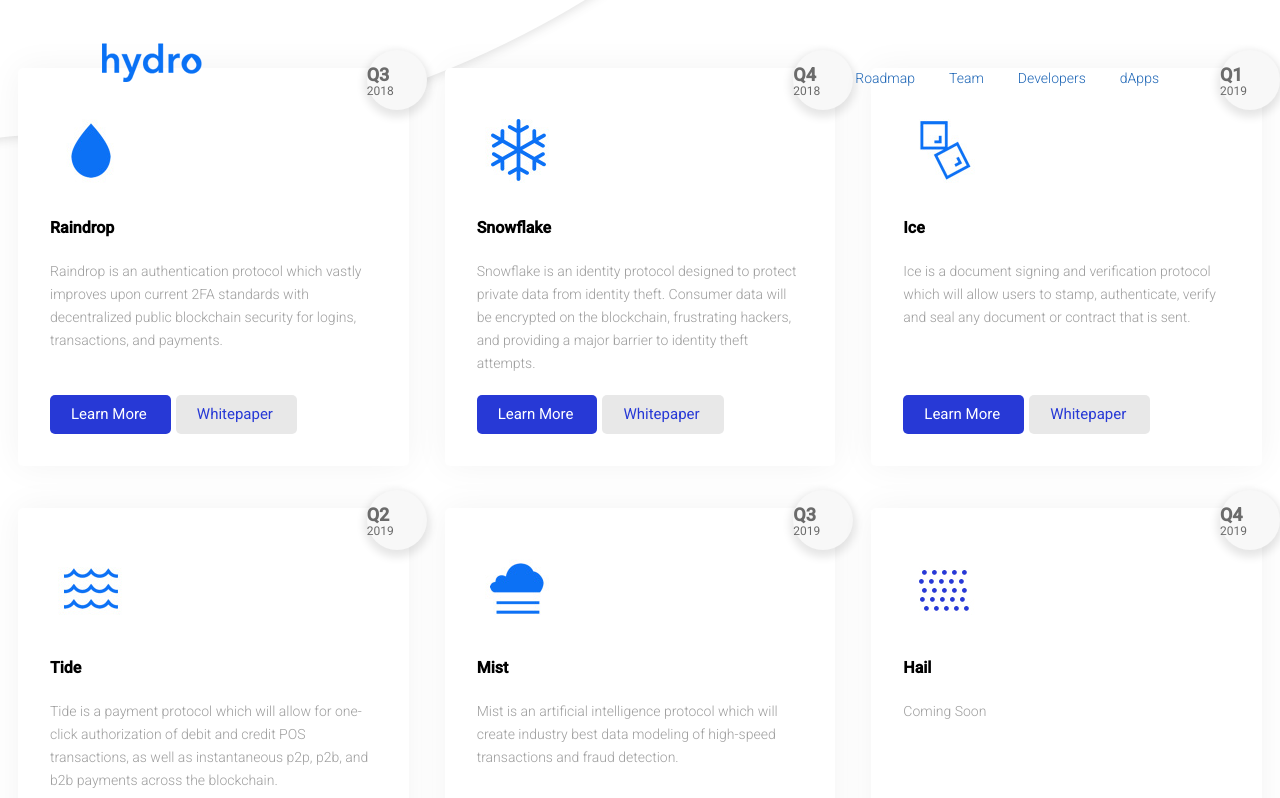
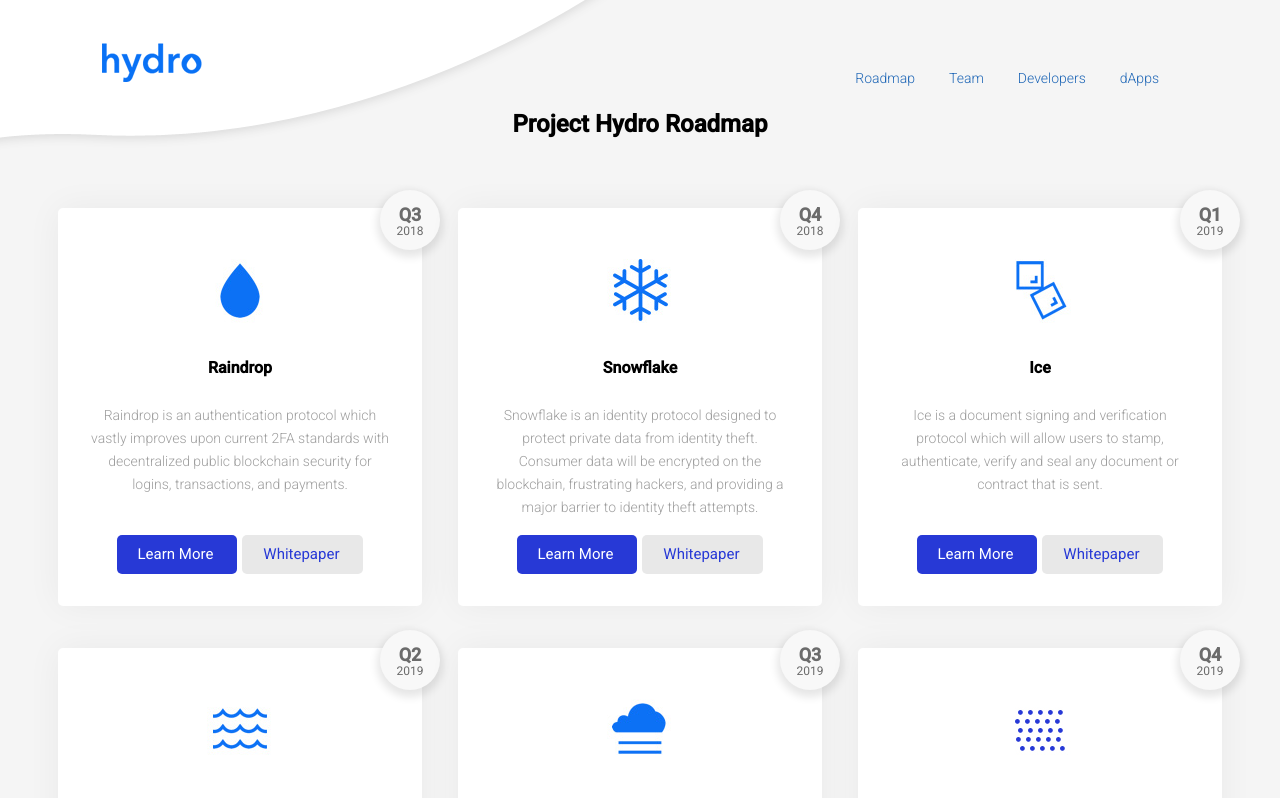
Before and after one commit to hydrogen-dev/projecthydro.org, a React (Create React App) app: page /roadmap in a window 1280 px wide. Shown: the top 798 px of the page. Built offline with nearby package versions, Linux system fonts and the light colour scheme; the HTML template or start-up script is replaced by a standard one.

Commit message:
Roadmap
oops broke roadmap

```diff
--- a/src/roadmap/Roadmap.js
+++ b/src/roadmap/Roadmap.js
@@ -1,11 +1,25 @@
 import React, { Component } from 'react';
 import styled from 'styled-components';
 
+const Main = styled.section`
+  background:#f5f5f5;
+`
+const Box3 = styled.div`
+  display:table;
+`
 const Box = styled.div`
   float:left;
   width:33.333333%;
   margin-bottom: 42px;
   display:table-cell;
+  @media screen and (max-width: 1000px){
+    width:50%;
+  }
+  @media screen and (max-width: 686px){
+    width:100%;
+    float:none;
+    display:block;
+  }
 `
 const BoxPadding = styled.div`
   padding-left:18px;
@@ -70,19 +84,40 @@
   color:#2739d6;
   background:#e8e8e8;
 `
+const InnerWrapper = styled.div`
+  margin:0 auto;
+  max-width:1200px;
+  padding-top:90px;
+  padding-bottom:90px;
+`
+const Title = styled.h2`
+  text-align:center;
+  margin-bottom:70px;
+`
+const Phase = styled.h4`
+  margin-bottom: 25px;
+  text-align:center;
+`
+const Center =  styled.div`
+  text-align:center;
+`
 const Clear = styled.div`
   clear:both;
+`
+const ClearBoxes = styled(Clear)`
+  @media screen and (max-width: 1000px){
+    clear:none;
+  }
 `
 class Roadmap extends Component {
 
   render() {
     return (
-      <section id="row-4">
-    		<div id="row-4-backgrounds">
-    			<div className="inner-wrapper padding">
-    				<h2 className="center bottom-padding">Project Hydro Roadmap</h2>
-    				<div className="center">
-    					<div>
+      <Main>
+  			<InnerWrapper>
+  				<Title>Project Hydro Roadmap</Title>
+  				<Center>
+  					<Box3>
 
   						<Box>
   							<BoxPadding>
@@ -90,7 +125,7 @@
   								<BoxInner>
   									<BoxText>
   										<img alt="Raindrop" src={process.env.PUBLIC_URL + "/images/raindrop.jpg"} />
-    										<h4 className="center bottom-padding-icons">Raindrop</h4>
+  										<Phase>Raindrop</Phase>
   										<p>Raindrop is an authentication protocol which vastly improves upon current 2FA standards with decentralized public blockchain security for logins, transactions, and payments.</p>
   										<Clear/>
   									</BoxText>
@@ -106,7 +141,7 @@
   								<BoxInner>
   									<BoxText>
   										<img alt="Snowflake" src={process.env.PUBLIC_URL + "/images/snowflake.jpg"} />
-    										<h4 className="center bottom-padding-icons">Snowflake</h4>
+  										<Phase>Snowflake</Phase>
   										<p>Snowflake is an identity protocol designed to protect private data from identity theft.  Consumer data will be encrypted on the blockchain, frustrating hackers, and providing a major barrier to identity theft attempts.</p>
   										<Clear/>
   									</BoxText>
@@ -122,7 +157,7 @@
   								<BoxInner>
   									<BoxText>
   										<img alt="Ice" src={process.env.PUBLIC_URL + "/images/ice.jpg"} />
-    										<h4 className="center bottom-padding-icons">Ice</h4>
+  										<Phase>Ice</Phase>
   										<p>Ice is a document signing and verification protocol which will allow users to stamp, authenticate, verify and seal any document or contract that is sent.</p>
   										<Clear/>
   									</BoxText>
@@ -132,7 +167,7 @@
   							</BoxPadding>
   						</Box>
 
-    						<div className="clr-boxes"></div>
+  						<ClearBoxes />
 
   						<Box>
   							<BoxPadding>
@@ -140,7 +175,7 @@
   								<BoxInner>
   									<BoxText>
   										<img alt="Tide" src={process.env.PUBLIC_URL + "/images/tide.jpg"} />
-    										<h4 className="center bottom-padding-icons">Tide</h4>
+  										<Phase>Tide</Phase>
   										<p>Tide is a payment protocol which will allow for one-click authorization of debit and credit POS transactions, as well as instantaneous p2p, p2b, and b2b payments across the blockchain.</p>
   										<Clear/>
   									</BoxText>
@@ -156,7 +191,7 @@
   								<BoxInner>
   									<BoxText>
   										<img alt="Mist" src={process.env.PUBLIC_URL + "/images/mist.jpg"} />
-    										<h4 className="center bottom-padding-icons">Mist</h4>
+  										<Phase>Mist</Phase>
   										<p>Mist is an artificial intelligence protocol which will create industry best data modeling of high-speed transactions and fraud detection.</p>
   										<Clear/>
   									</BoxText>
@@ -172,7 +207,7 @@
   								<BoxInner>
   									<BoxText>
   										<img alt="Mist" src={process.env.PUBLIC_URL + "/images/hail.jpg"} />
-    										<h4 className="center bottom-padding-icons">Hail</h4>
+  										<Phase>Hail</Phase>
   										<p>Coming Soon</p>
   										<Clear/>
   									</BoxText>
@@ -183,11 +218,10 @@
   						</Box>
 
   						<Clear/>
-    					</div>
-    				</div>
-    			</div>
-    		</div>
-    	</section>
+  					</Box3>
+  				</Center>
+  			</InnerWrapper>
+    	</Main>
     )
   }
 }
```
Lines whose indentation alone changed are shown as unchanged.
